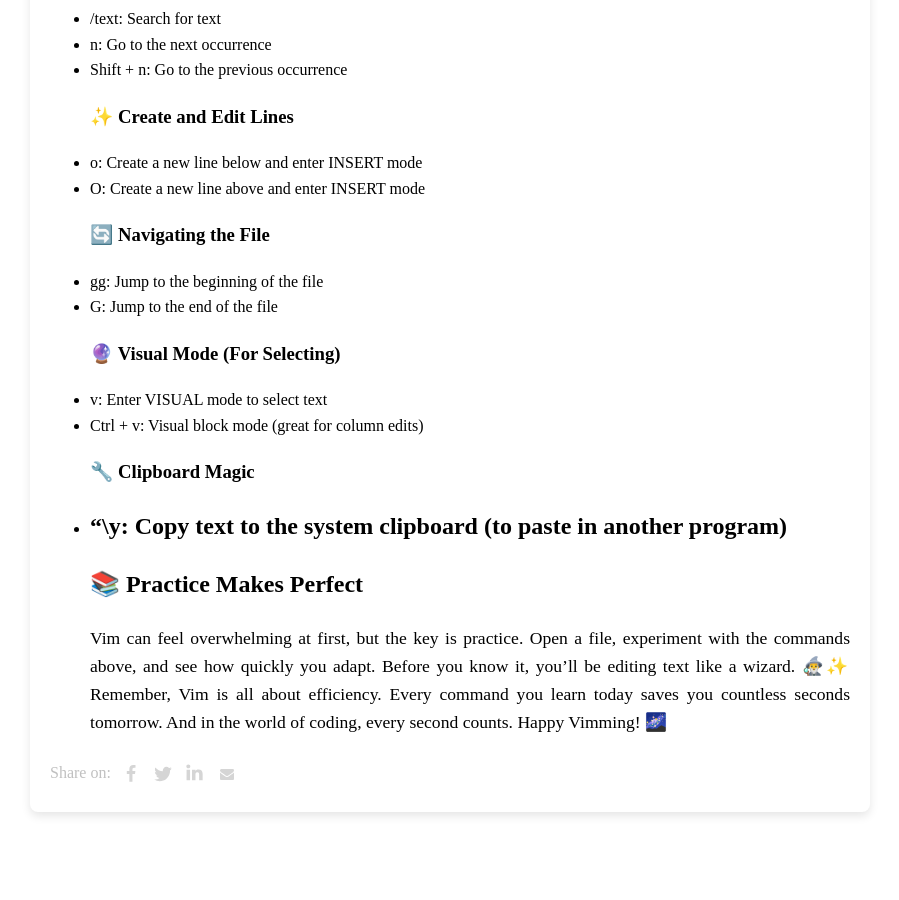
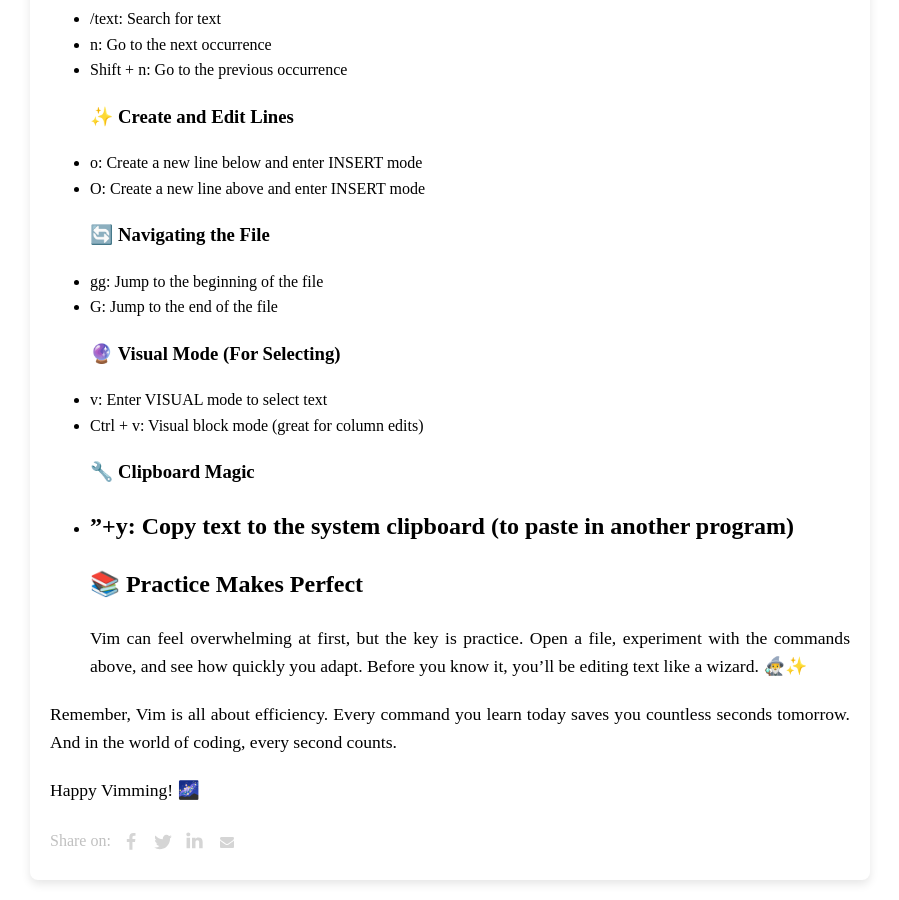
Before and after one commit to 123porAlan/123porAlan.github.io, a Jekyll site: the page built from _posts/2024-12-30-Unlock the Power of Vim: Basic Commands Simplified.md, in a window 1280 px wide and 900 px high, scrolled down 1829 px. Shown: the whole window, without its empty margins (190-1089 px from the left). Built offline with Jekyll 4.4.1, drawn with Linux system fonts in a browser that asks for light colours; before the commit the page ends 2661 px from its top, so only the background shows below that.

Commit message:
Fixxing other thing

```diff
--- a/_posts/2024-12-30-Unlock the Power of Vim: Basic Commands Simplified.md
+++ b/_posts/2024-12-30-Unlock the Power of Vim: Basic Commands Simplified.md
@@ -60,9 +60,11 @@
 * v: Enter VISUAL mode to select text
 * Ctrl + v: Visual block mode (great for column edits)
 ### 🔧 Clipboard Magic
-* "\y: Copy text to the system clipboard (to paste in another program)
+* "\+y: Copy text to the system clipboard (to paste in another program)
 ---
 ## 📚 Practice Makes Perfect
 Vim can feel overwhelming at first, but the key is practice. Open a file, experiment with the commands above, and see how quickly you adapt. Before you know it, you’ll be editing text like a wizard. 🧙‍♂️✨
+
 Remember, Vim is all about efficiency. Every command you learn today saves you countless seconds tomorrow. And in the world of coding, every second counts.
+
 Happy Vimming! 🌌
```
